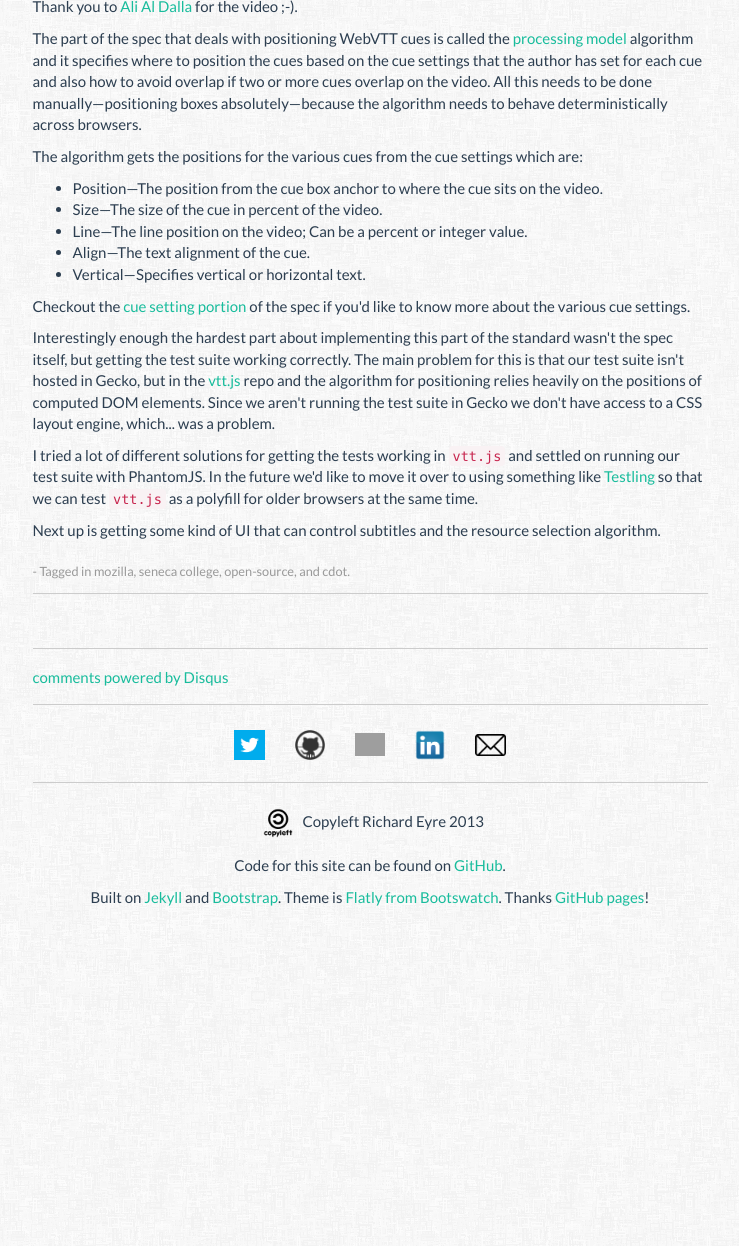
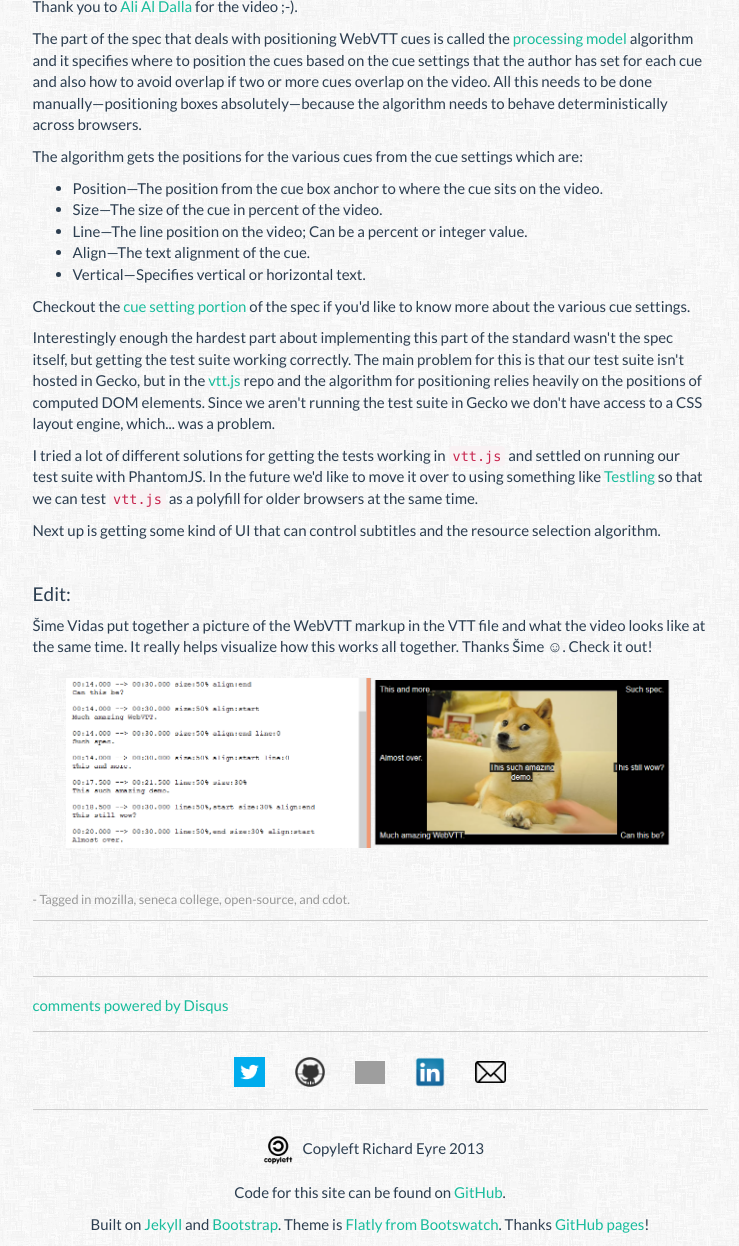
Before and after one commit to RickEyre/rickeyre.github.io, a Jekyll site: the page built from _posts/2014-02-25-vtt-processing-demo.html, in a window 1280 px wide, cut to the strip 614-1860 px from the top of the page. Shown: the whole strip, without its empty margins (270-1009 px from the left). Built offline with Jekyll 4.4.1, drawn with Linux system fonts in a browser that asks for light colours; Markdown is read by kramdown in place of the engine named in the settings; comment, search, counter and statistics services are not loaded; before the commit the page ends 1533 px from its top, so only the background shows below that; grey boxes are pictures that could not be loaded.

Commit message:
Update VTT Positioning post with Sime's picture.

```diff
--- a/_posts/2014-02-25-vtt-processing-demo.html
+++ b/_posts/2014-02-25-vtt-processing-demo.html
@@ -77,3 +77,14 @@ tags:
   Next up is getting some kind of UI that can control subtitles and the resource
   selection algorithm.
 </p>
+
+<br/>
+
+<h4>Edit:</h4>
+
+<p>
+  Šime Vidas put together a picture of the WebVTT markup in the VTT file and what
+  the video looks like at the same time. It really helps visualize how this works
+  all together. Thanks Šime &#9786;. Check it out!
+  <img class="inline-content" src="http://rickeyre.ca/assets/img/content-pics/vtt-example.png">
+</p>
```
Also changed, not shown: assets/img/content-pics/vtt-example.png (added).
